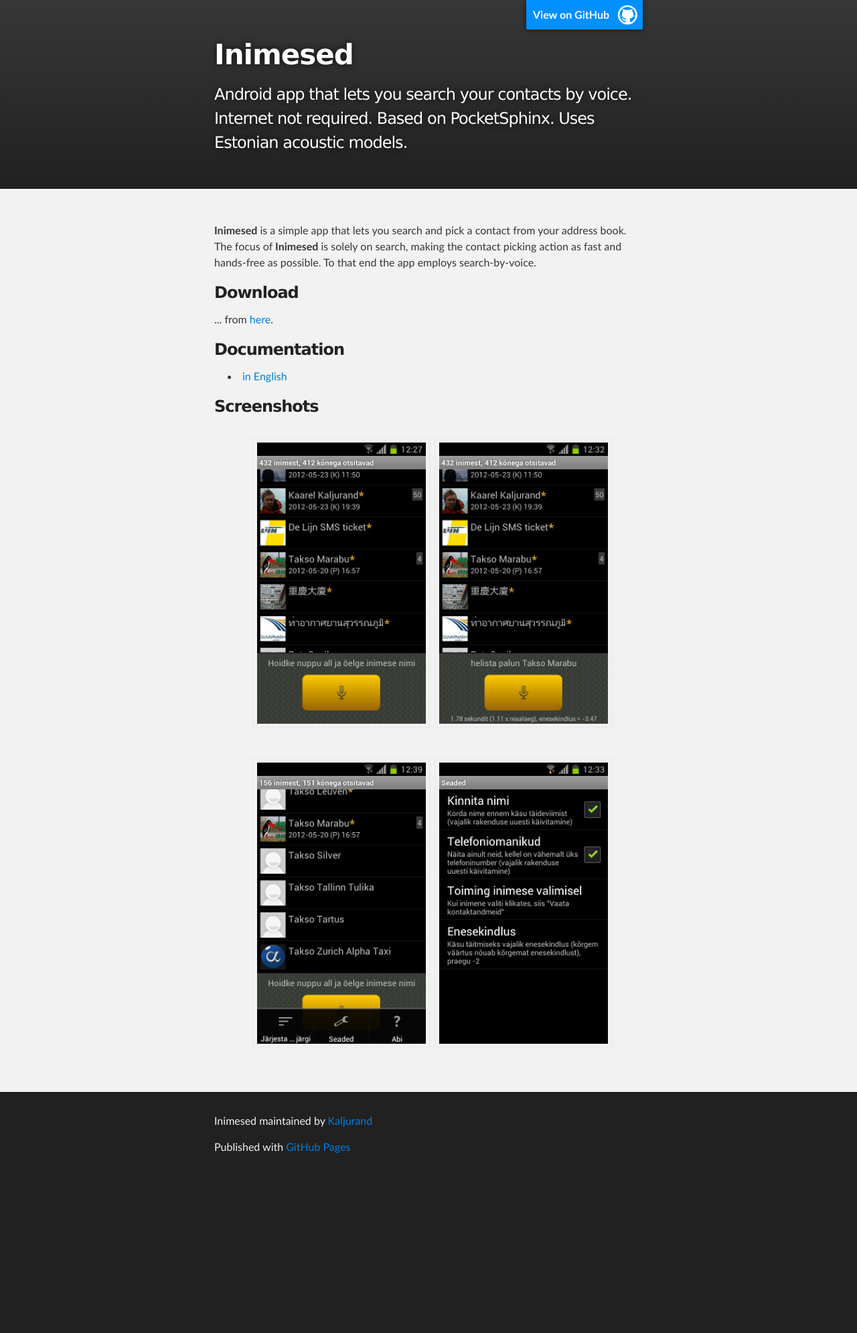
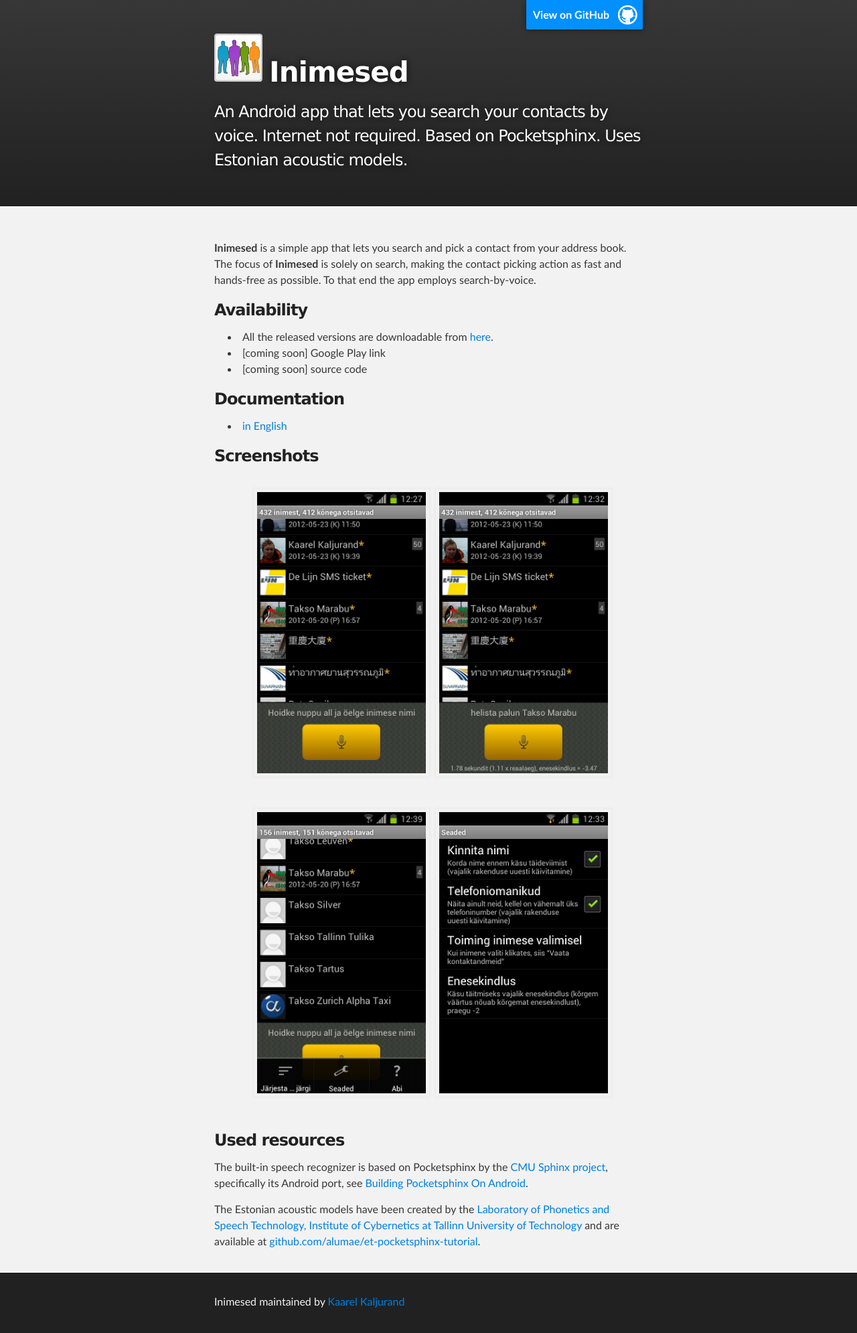
Before and after one commit to Kaljurand/Inimesed, a plain HTML site: page index.html in a window 1280 px wide. Shown: the whole page at 67% size. Before the commit the page ends 1760 px from the top, so only its background shows below. Drawn offline with Linux system fonts and the light colour scheme.

Commit message:
Update website

```diff
--- a/index.html
+++ b/index.html
@@ -4,7 +4,7 @@
   <head>
     <meta charset='utf-8' />
     <meta http-equiv="X-UA-Compatible" content="chrome=1" />
-    <meta name="description" content="Inimesed : Android app that lets you search your contacts by voice. Internet not required. Based on PocketSphinx. Uses Estonian acoustic models." />
+    <meta name="description" content="Inimesed : An Android app that lets you search your contacts by voice. Internet not required. Based on Pocketsphinx. Uses Estonian acoustic models." />
 
     <link rel="stylesheet" type="text/css" media="screen" href="stylesheets/stylesheet.css"/>
 
@@ -18,8 +18,8 @@
         <header class="inner">
           <a id="forkme_banner" href="https://github.com/Kaljurand/Inimesed">View on GitHub</a>
 
-          <h1 id="project_title">Inimesed</h1>
-          <h2 id="project_tagline">Android app that lets you search your contacts by voice. Internet not required. Based on PocketSphinx. Uses Estonian acoustic models.</h2>
+          <h1 id="project_title"><img class="logo" src="images/ic_launcher.png"/>Inimesed</h1>
+          <h2 id="project_tagline">An Android app that lets you search your contacts by voice. Internet not required. Based on Pocketsphinx. Uses Estonian acoustic models.</h2>
         </header>
     </div>
 
@@ -29,8 +29,12 @@
         <p><strong>Inimesed</strong> is a simple app that lets you search and pick a contact from your address book.
 The focus of <strong>Inimesed</strong> is solely on search, making the contact picking action as fast and hands-free as possible. To that end the app employs search-by-voice.</p>
 
-		<section><header><h3>Download</h3></header>
-		<p>... from <a href="https://github.com/Kaljurand/Inimesed/downloads">here</a>.</p>
+		<section><header><h3>Availability</h3></header>
+		<ul>
+		<li>All the released versions are downloadable from <a href="https://github.com/Kaljurand/Inimesed/downloads">here</a>.</li>
+		<li>[coming soon] Google Play link</li>
+		<li>[coming soon] source code</li>
+		</ul>
 		</section>
 
 		<section><header><h3>Documentation</h3></header>
@@ -43,30 +47,42 @@ The focus of <strong>Inimesed</strong> is solely on search, making the contact p
 		<table class="layout">
 <tr>
 <td>
-		<img src="screenshots/state0.png"/>
+		<img class="screenshot" src="screenshots/state0.png"/>
 </td>
 <td>
-		<img src="screenshots/state1.png"/>
+		<img class="screenshot" src="screenshots/state1.png"/>
 </td>
 </tr>
 <tr>
 <td>
-		<img src="screenshots/menu.png"/>
+		<img class="screenshot" src="screenshots/menu.png"/>
 </td>
 <td>
-		<img src="screenshots/settings.png"/>
+		<img class="screenshot" src="screenshots/settings.png"/>
 </td>
 </tr>
 		</table>
 		</section>
+		<section><header><h3>Used resources</h3></header>
+<p>The built-in speech recognizer is based on Pocketsphinx by the
+<a href="http://cmusphinx.sourceforge.net/">CMU Sphinx project</a>,
+specifically its Android port, see
+<a href="http://cmusphinx.sourceforge.net/2011/05/building-pocketsphinx-on-android/">Building Pocketsphinx On Android</a>.
+</p>
+
+<p>The Estonian acoustic models have been created by the
+<a href="http://www.phon.ioc.ee/">Laboratory of Phonetics and Speech
+Technology, Institute of Cybernetics at Tallinn University of
+Technology</a> and are available at
+<a href="https://github.com/alumae/et-pocketsphinx-tutorial">github.com/alumae/et-pocketsphinx-tutorial</a>.</p>
+		</section>
       </section>
     </div>
 
-    <!-- FOOTER  -->
+    <!-- FOOTER -->
     <div id="footer_wrap" class="outer">
       <footer class="inner">
-        <p class="copyright">Inimesed maintained by <a href="https://github.com/Kaljurand">Kaljurand</a></p>
-        <p>Published with <a href="http://pages.github.com">GitHub Pages</a></p>
+        <p class="copyright">Inimesed maintained by <a href="https://github.com/Kaljurand">Kaarel Kaljurand</a></p>
       </footer>
     </div>
 
--- a/stylesheets/stylesheet.css
+++ b/stylesheets/stylesheet.css
@@ -143,7 +143,16 @@ strong {
   font-weight: bold;
 }
 
-img {
+img.logo {
+  position: relative;
+  width: auto;
+  padding: 0 0 0 0;
+  margin: 0 0 0 0;
+  margin-right: 10px;
+  border: none;
+}
+
+img.screenshot {
   position: relative;
   margin: 0 auto;
   max-width: 739px;
@@ -169,9 +178,6 @@ pre, code {
   border-radius: 2px;
   -moz-border-radius: 2px;
   -webkit-border-radius: 2px;
-
-
-
 }
 
 pre {
@@ -272,6 +278,7 @@ img {
   max-width: 100%;
 }
 
+
 /*******************************************************************************
 Full-Width Styles
 *******************************************************************************/
@@ -345,7 +352,7 @@ Full-Width Styles
   display: block;
   float: right;
   width: 90px;
-  height:70px;
+  height: 70px;
   text-indent: -5000px;
   overflow: hidden;
   background: url(../images/sprite_download.png) no-repeat bottom left;
```
Also changed, not shown: images/ic_launcher.png (added).
